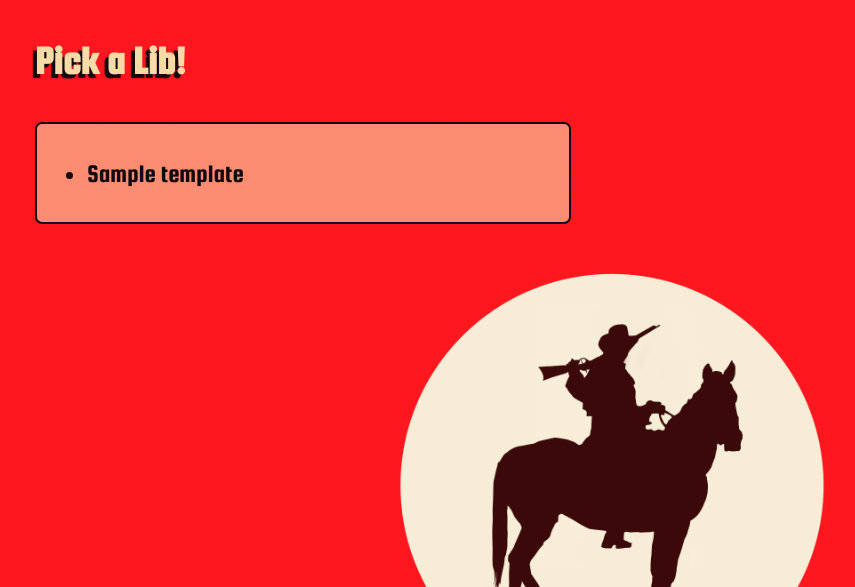
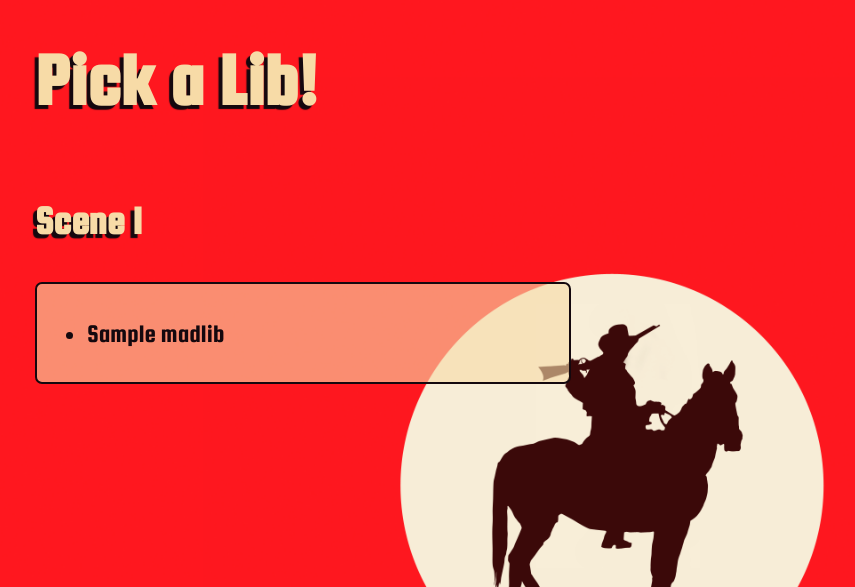
Before and after one commit to joe-gerhard/django-unlibbed, a Django app: template main_app/templates/main_app/madlib_new.html in a window 1280 px wide. Shown: the part 61-648 px from the top of the page, without its empty margins (29-884 px from the left). Run offline with Django 3.2, Linux system fonts and the light colour scheme; the template is opened without the code that fills it: most values are stand-ins (such as "Sample title", 1, 10 or a date in 2020); data that the repository does not hold is empty.

Commit message:
Add scene organization to madlib_new page

```diff
--- a/main_app/templates/main_app/madlib_new.html
+++ b/main_app/templates/main_app/madlib_new.html
@@ -1,14 +1,17 @@
 {% extends 'main_app/base.html' %}
 
 {% block main %}
-<h3>Pick a Lib!</h3>
-<div class="detail list">
-    <ul>
-    {% for template in templates %}
-        <a href="{% url "madlib_create" template.id %}"><li>{{ template.name }}</li></a>
+<h1>Pick a Lib!</h1>
+{% for scene_num, templates in scenes.items %}
+    <h3>Scene {{scene_num}}</h3>
+    <div class="detail list">
+        <ul>
+            {% for template in templates %}
+            <li><a href="{% url 'madlib_create' template.id %}">{{ template.name }}</a></li>
+            {% endfor %}
+        </ul>
+    </div>
     {% empty %}
-        <li>You've finished all the libs!</li>
+        <h3>You've finished all the libs!</h3>
     {% endfor %}
-    </ul>
-</div>
 {% endblock main %}
```
Also changed, not shown: main_app/templates/main_app/madlib_list.html (+7 -8 lines), main_app/views.py (+12 -0 lines).
